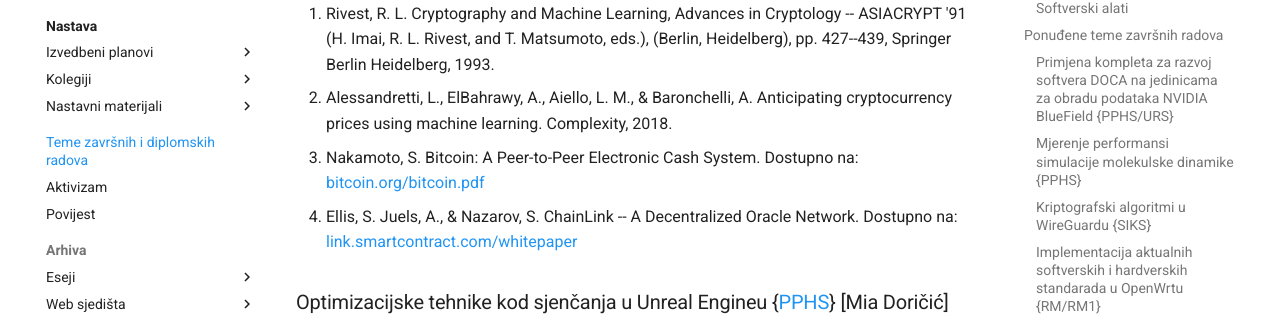
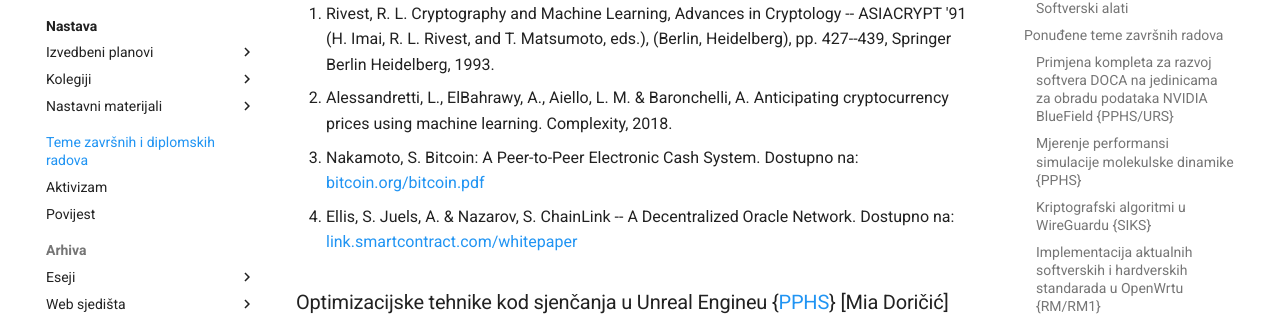
Before and after one commit to gaseri/website, an MkDocs documentation site: the page built from docs/hr/teme-zavrsnih-i-diplomskih-radova.md, in a window 1280 px wide and 900 px high, scrolled down 17728 px. Shown: the part 172-488 px from the top of the window. Built offline with MkDocs 1.6.1 and Material for MkDocs 9.7.7, drawn with Linux system fonts in a browser that asks for light colours; comment, search, counter and statistics services are not loaded; some of the changed text lies outside the part shown.

Commit message:
Removed extra comma before ampersand in literature references

```diff
--- a/docs/hr/teme-zavrsnih-i-diplomskih-radova.md
+++ b/docs/hr/teme-zavrsnih-i-diplomskih-radova.md
@@ -245,7 +245,7 @@
 1. [KAME](https://www.kame.net/)
 1. [IMUNES](http://imunes.net/)
 1. [Jones, T. FreeBSD in Network Research and Standardization (FreeBSD in Research). FreeBSD Journal, January/February 2020.](https://freebsdfoundation.org/past-issues/freebsd-in-research/)
-1. [Leffler, S. J., Joy, W. N., Fabry, R. S., & Karels, M. J. Networking Implementation Notes 4.3 BSD Edition. Unix System Manager's Manual, 1986.](https://docs.freebsd.org/44doc/smm/18.net/paper.pdf)
+1. [Leffler, S. J., Joy, W. N., Fabry, R. S. & Karels, M. J. Networking Implementation Notes 4.3 BSD Edition. Unix System Manager's Manual, 1986.](https://docs.freebsd.org/44doc/smm/18.net/paper.pdf)
 
 ### Interaktivni interpreter Cling za programski jezik C++ {[PPHS](nastava/kolegiji/PPHS.md)}
 
@@ -550,7 +550,7 @@
 **Literatura:**
 
 1. [Django](https://www.djangoproject.com/)
-1. Shaw, B., Badhwar, S., Bird, A., Chandra K S, B., & Guest, C. [Web Development with Django](https://www.oreilly.com/library/view/web-development-with/9781839212505/), O'Reilly, 2021.
+1. Shaw, B., Badhwar, S., Bird, A., Chandra K S, B. & Guest, C. [Web Development with Django](https://www.oreilly.com/library/view/web-development-with/9781839212505/), O'Reilly, 2021.
 
 ### Izrada web aplikacije korištenjem Flaska {[DWA2](nastava/kolegiji/DWA2.md)} [Ivan Modrić]
 
@@ -595,9 +595,9 @@
 **Literatura:**
 
 1. Rivest, R. L. Cryptography and Machine Learning, Advances in Cryptology -- ASIACRYPT '91 (H. Imai, R. L. Rivest, and T. Matsumoto, eds.), (Berlin, Heidelberg), pp. 427--439, Springer Berlin Heidelberg, 1993.
-1. Alessandretti, L., ElBahrawy, A., Aiello, L. M., & Baronchelli, A. Anticipating cryptocurrency prices using machine learning. Complexity, 2018.
+1. Alessandretti, L., ElBahrawy, A., Aiello, L. M. & Baronchelli, A. Anticipating cryptocurrency prices using machine learning. Complexity, 2018.
 1. Nakamoto, S. Bitcoin: A Peer-to-Peer Electronic Cash System. Dostupno na: [bitcoin.org/bitcoin.pdf](https://bitcoin.org/bitcoin.pdf)
-1. Ellis, S. Juels, A., & Nazarov, S. ChainLink -- A Decentralized Oracle Network. Dostupno na: [link.smartcontract.com/whitepaper](https://link.smartcontract.com/whitepaper)
+1. Ellis, S. Juels, A. & Nazarov, S. ChainLink -- A Decentralized Oracle Network. Dostupno na: [link.smartcontract.com/whitepaper](https://link.smartcontract.com/whitepaper)
 
 ### Optimizacijske tehnike kod sjenčanja u Unreal Engineu {[PPHS](nastava/kolegiji/PPHS.md)} [Mia Doričić]
 
```
Also changed, not shown: docs/en/people/principal-investigator.md (+1 -1 lines), docs/en/publications.md (+1 -1 lines), docs/hr/istrazivanje-i-razvoj.md (+1 -1 lines).
